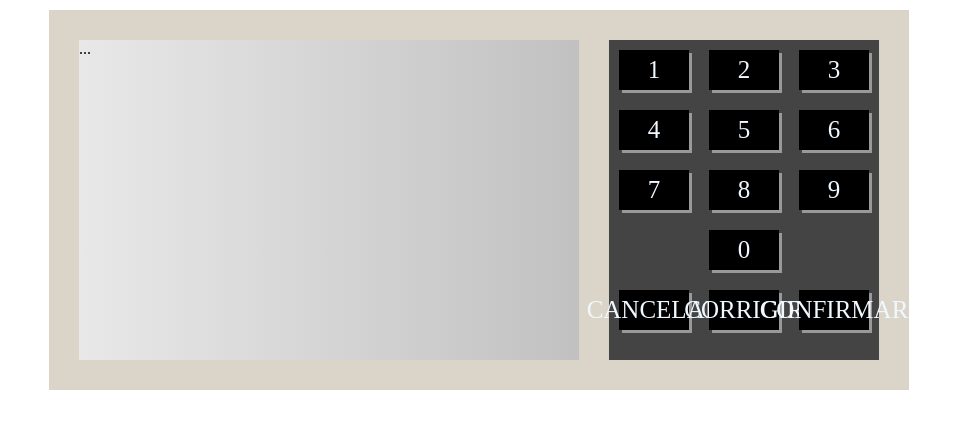
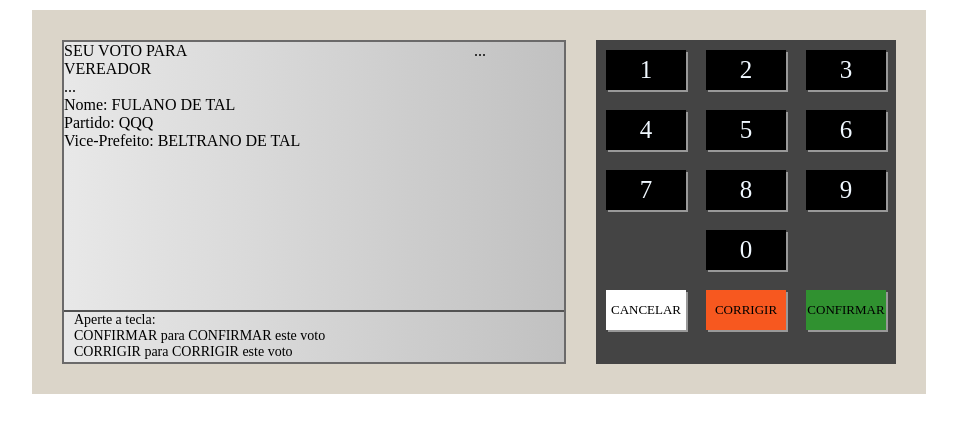
Before and after one commit to expartacos/urna-eletronica, a plain HTML site: page index.html in a window 1280 px wide. Shown: the whole page, without its empty margins (161-1118 px from the left). Drawn offline with Linux system fonts and the light colour scheme.

Commit message:
Reformatando os botões e tela

```diff
--- a/index.html
+++ b/index.html
@@ -10,7 +10,33 @@
 <body>
     <div class="urna">
         <div class="tela">
-            ...
+           <div class="d-1">
+                <div class="d-1-left">
+                    <div class="d-1-1">
+                        <span>SEU VOTO PARA</span>
+                    </div>
+                    <div class="d-1-2">
+                        <span>VEREADOR</span>
+                    </div>
+                    <div class="d-1-3">
+                        ...
+                    </div>
+                    <div class="d-1-4">
+                        Nome: FULANO DE TAL <br/>
+                        Partido: QQQ <br/>
+                        Vice-Prefeito: BELTRANO DE TAL
+                    </div>
+
+                </div>
+                <div class="d-1-right">
+                    ...
+                </div>
+           </div>
+           <div class="d-2">
+                Aperte a tecla: <br/>
+                CONFIRMAR para CONFIRMAR este voto <br/>
+                CORRIGIR para CORRIGIR este voto <br/>
+           </div>
         </div>
         <div class="teclado">
             <div class="botoes-linha">
@@ -32,9 +58,9 @@
                 <div class="botoes">0</div>
             </div>
             <div class="botoes-linha">
-                <div class="botoes">CANCELAR</div>
-                <div class="botoes">CORRIGIR</div>
-                <div class="botoes">CONFIRMAR</div>
+                <div class="botoes botao-cancela">CANCELAR</div>
+                <div class="botoes botao-corrigir">CORRIGIR</div>
+                <div class="botoes botao-confirma">CONFIRMAR</div>
             </div>
         </div>
     </div>
--- a/style.css
+++ b/style.css
@@ -15,6 +15,9 @@ body{
     background: linear-gradient(to right, #e8e8e8, #c1c1c1);
     width: 500px;
     height: 320px;
+    border: 2px solid #6b6a6a;
+    display: flex;
+    flex-direction: column;
 }
 
 .teclado{
@@ -29,7 +32,7 @@ body{
 }
 
 .botoes{
-    width: 70px;
+    width: 80px;
     height: 40px;
     background-color: black;
     font-size: 25px;
@@ -39,5 +42,47 @@ body{
     justify-content: center;
     margin: 10px;
     cursor: pointer;
-    box-shadow: 3px 3px 0px #999;
+    box-shadow: 2px 2px 0px #999;
 }
+
+.botao-cancela{
+    background-color: white;
+    color: black;
+    font-size: 13px;
+
+}
+
+.botao-corrigir{
+    background-color: rgb(247, 88, 31);
+    color: black;
+    font-size: 13px;
+
+}
+
+.botao-confirma{
+    background-color: rgb(48, 145, 48);
+    color: black;
+    font-size: 13px;
+
+}
+
+.d-1{
+    flex: 1;
+    display: flex;
+}
+
+.d-1-left{
+    flex: 1;
+
+}
+
+.d-1-right{
+    width: 90px;
+}
+
+.d-2{
+    height: 50px;
+    font-size: 14px;
+    padding-left: 10px;
+    border-top: 2px solid rgb(83, 83, 83);
+}
```
